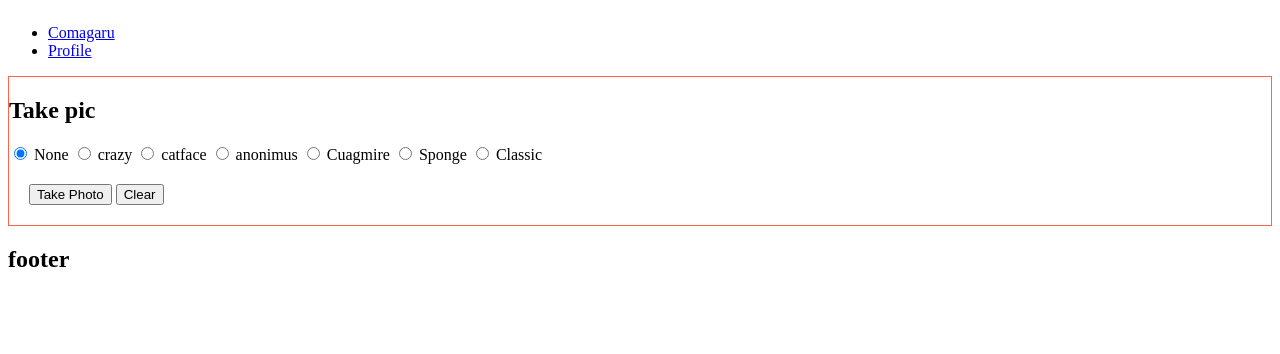
After one commit to mozn-lz/camagru, a PHP site: page /camagru/sandbox/take_pic.html in a window 1280 px wide. The commit adds this page. Shown: the top 354 px of the page. Run offline with PHP 8.4, Linux system fonts and the light colour scheme.

Commit message:
taking pictures with an overlay works

```diff
--- a/sandbox/mastercss.css
+++ b/sandbox/mastercss.css
@@ -12,6 +12,7 @@ body {
 #vid_div #tmpImg {
 	/* width: 200px; */
 	position:absolute;
+	padding-left: 30%;
 
     width:200px;
     min-height:40px;
--- /dev/null
+++ b/sandbox/take_pic.html
@@ -0,0 +1,58 @@
+<!DOCTYPE html>
+<html lang="en">
+<head>
+	<meta charset="UTF-8">
+	<meta name="viewport" content="width=device-width, initial-scale=1.0">
+	<meta http-equiv="X-UA-Compatible" content="ie=edge">
+	<link rel="stylesheet" href="mastercss.css">
+	<title>Document</title>
+</head>
+<body>
+	<section class="shadow-lg p-3 mb-5 bg-white " id="header">
+		<ul class="nav nav-pills">
+			<li role="presentation" class="active"><a href="index.php">Comagaru</a></li>
+			<li role="presentation"><a href="profile.php">Profile</a></li>
+		</ul>
+	</section>
+
+	<section class="shadow-lg p-3 mb-5 bg-white " id="main">
+		<h2>Take pic</h2>
+		<div class="top-container">
+				<div id="overlay-options">
+					<input type="radio" name="overlay" value="#" id="none" checked="checked"> None
+					<input type="radio" name="overlay" value="res/mask1.png" id="crazy"> crazy
+					<input type="radio" name="overlay" value="res/mask2.png" id="catface"> catface
+					<input type="radio" name="overlay" value="." id="anonimus"> anonimus
+					<input type="radio" name="overlay" value="." id="cuagmire"> Cuagmire
+					<input type="radio" name="overlay" value="." id="sponge"> Sponge
+					<input type="radio" name="overlay" value="." id="classic"> Classic
+				</div>
+				<!-- <div id="overlay-options">
+					<input type="radio" name="overlay" value="#" id="none" checked="checked"> None
+					<input type="radio" name="overlay" value="https://dumielauxepices.net/sites/default/files/catwoman-clipart-face-883550-3607898.png" id="crazy"> crazy
+					<input type="radio" name="overlay" value="http://shopforclipart.com/images/funny-face-clipart/20.jpg" id="catface"> catface
+					<input type="radio" name="overlay" value="http://www.transparentpng.com/thumb/anonymous-mask/face-mask-funny-fear-nickname-face-anonymous-mask-png-images--15.png" id="anonimus"> anonimus
+					<input type="radio" name="overlay" value="https://encrypted-tbn0.gstatic.com/images?q=tbn:ANd9GcRbZ-iwDmJ742m1J2SudaOQJ7qbCLdEruSfTQYoZOPVf6yR8y_Z4Q" id="cuagmire"> Cuagmire
+					<input type="radio" name="overlay" value="https://png.pngtree.com/element_pic/16/12/01/5b3008293536496b29c22ef56c3c9e92.jpg" id="sponge"> Sponge
+					<input type="radio" name="overlay" value="https://www.clipartmax.com/png/middle/18-187369_face-glasses-clipart-funny-face-icon-png.png" id="classic"> Classic
+				</div> -->
+			<div id="vid_div">
+				<div>
+					<button id="photo-button" class="btn btn-dark">Take Photo</button>
+					<button id="clear-button">Clear</button>
+				</div>
+				<img id="tmpImg" src="#"  alt="">
+				<video id="video">Stream broken...</video>
+			</div>
+			<div id="photos"></div>
+		</div>
+		<canvas id="canvas"></canvas>
+	</section>
+
+	<section class="shadow-lg p-3 mb-5 bg-white " id="footer">
+		<h2>footer</h2>
+	</section>
+	<script src="./take_pic.js"></script>
+	<!-- <script src="./overlay.js"></script> -->
+</body>
+</html>
--- a/sandbox/take_pic.js
+++ b/sandbox/take_pic.js
@@ -8,8 +8,7 @@ const canvas = document.getElementById('canvas');
 const photos = document.getElementById('photos');
 const photoButton = document.getElementById('photo-button');
 const clearButton = document.getElementById('clear-button');
-const photoFilter = document.getElementById('photo-filter');
-
+const photoFiller = document.getElementById('photo-filler');
 
 
 
@@ -26,7 +25,6 @@ var sponge		= document.getElementById('sponge');
 var classic		= document.getElementById('classic');
 
 var overlay = document.getElementById('tmpImg');
-// var img = document.getElementById('video');
 
 none.addEventListener('change', function (e) {
 	console.log("None");
@@ -54,12 +52,15 @@ sponge.addEventListener('change', function (e) {
 }, false);
 classic.addEventListener('change', function (e) {
 	console.log("Classic");
+	console.log(classic.value);
 	overlay.src=classic.value;
-    console.log(classic.value);
 }, false);
 
+/*--------------------------------------------End Overlay---------------------------------*/
+
+
 /************************/
-/*      TAKE PICTURE    */
+/*      Take Picture    */
 /************************/
 
 navigator.mediaDevices.getUserMedia({video: true, audio: false})
@@ -94,38 +95,77 @@ photoButton.addEventListener('click', function (e) {
 function takePicture() {
 	// Create Canvas
 	const context = canvas.getContext('2d');
-	// console.log(overlay.src);
-	var ovsr = overlay.src;
-	console.log(ovsr);
 	if (width && height) {
 		canvas.width = width;
 		canvas.height = height;
 		// Draw image of the video on the canvas
 		context.drawImage(video, 0, 0, width, height);
-		context.drawImage(ovsr, 0, 0);
+		context.drawImage(overlay, 150, 0, 200, 200);
 
 		// Create image from canvas
 		const imgUrl = canvas.toDataURL('image/png');
-
 		// Create image element
-        const img = document.createElement('img');
-        img.setAttribute('src', imgUrl);
-        //  Add image to photos
-        photos.appendChild(img);
-    }
-}
+		const capture = document.createElement('img');
+		capture.setAttribute('src', imgUrl);             // later
 
 
-var c = document.getElementById("canvas");
-var ctx = c.getContext("2d");
-var img = document.getElementById("scream");
-var img2 = new Image();
-img2.src = 'https://cdn.sstatic.net/stackexchange/img/logos/so/so-icon.png';
+		var imageObj1 = new Image();
+		var imageObj2 = new Image();
+		imageObj1 = capture;
+		console.log("Obj1: " + imageObj1 + '\n');
 
-$("#button1").click(function(){
-  ctx.drawImage(img,10,10);
+		imageObj1.onload = function() {
+			context.drawImage(imageObj1, 0, 0, width, height);
+			// imageObj2.src = 'res/mask1.png';
+			imageObj2 = (overlay);
+		console.log("Obj2: " + imageObj2.src + '\n');
+			imageObj2.onload = function() {
+				context.drawImage(imageObj2, 0, 0, width, height);
+				var img = context.toDataURL("image/png");
+				// document.write(' <img src="' + img + '" width="50%" height="%"/>');
+				// document.write('<img src="' + capture + '" width="50%" height="%"/>');
+				// photos.appendChild(img);
+			}
+		};
+	}
+	document.write('1. <img src="' + imageObj1.src + '" width="%" height="%"/><br>' );
+
+}
+/*-------------------------------------------------------------------------------------------------------*/
+
+// var imageObj1 = new Image();
+// var imageObj2 = new Image();
+// imageObj1.src = imgUrl;
+// imageObj1.onload = function() {
+//     context.drawImage(imageObj1, -1, -30, 150, 300);
+//     imageObj2.src = document.getElementById('img2').src;
+//     imageObj2.onload = function() {
+//         context.drawImage(imageObj2, 0, 0, 300, 150);
+//         var img = c.toDataURL("image/png");
+//         document.write('<img src="' + img + '" width="50%" height="%"/>');
+//    }
+// };
+
+
+
+// var c=document.getElementById("myCanvas");
+// var ctx=c.getContext("2d");
+// var imageObj1 = new Image();
+// var imageObj2 = new Image();
+// imageObj1.src =  document.getElementById('img1').src;
+// imageObj1.onload = function() {
+//     ctx.drawImage(imageObj1, -1, -30, 150, 300);
+//     imageObj2.src = document.getElementById('img2').src;
+//     imageObj2.onload = function() {
+//         ctx.drawImage(imageObj2, 0, 0, 300, 150);
+//         var img = c.toDataURL("image/png");
+//         document.write('<img src="' + img + '" width="50%" height="%"/>');
+//    }
+// };
+
+/*-------------------------------------------------------------------------------------------------------*/
+
+clearButton.addEventListener('change', function (e) {
+	photos.innerHTML = '';
+
 });
-
-  $("#button2").click(function(){
-  ctx.drawImage(img2,10,10);
-});
```
Lines whose indentation alone changed are shown as unchanged.
